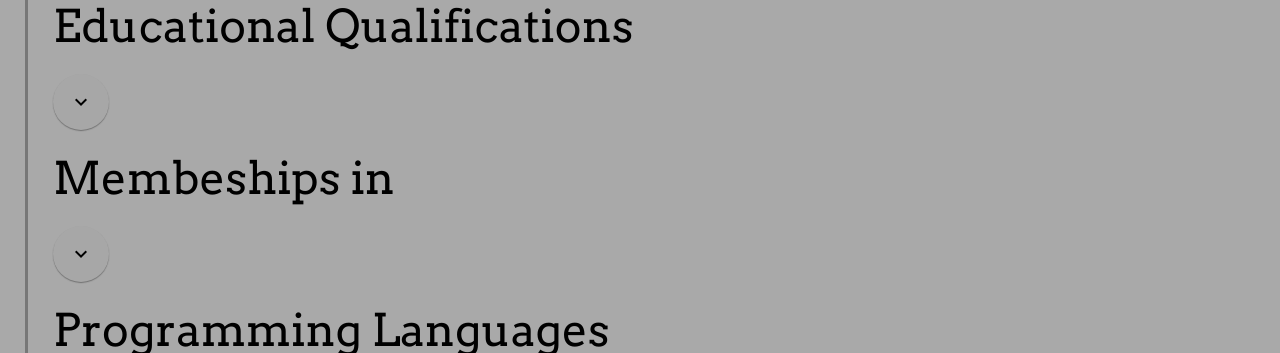
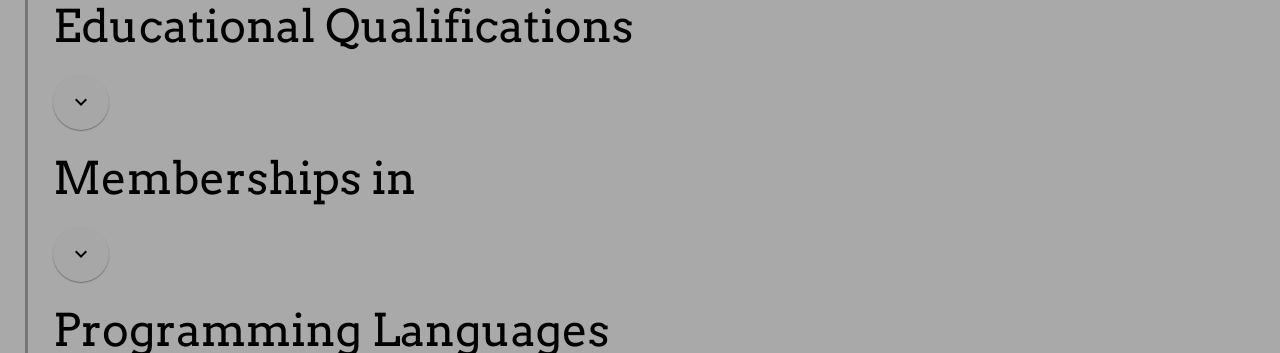
Before and after one commit to sonu-sai/My_Portfolio, a plain HTML site: page index.html in a window 1280 px wide. Shown: the part 447-800 px from the top of the page. Drawn offline with nearby package versions, Linux system fonts and the light colour scheme.

Commit message:
spelling mistake

```diff
--- a/index.html
+++ b/index.html
@@ -63,7 +63,7 @@
         <b>SSLC</b> 95% Mark
       </p>
     </div>
-    <h2 class="subtitle">Membeships in </h2>
+    <h2 class="subtitle">Memberships in </h2>
     <button class="mdl-button mdl-js-button mdl-button--fab mdl-js-ripple-effect" id="expandMembership">
       <span class="material-icons">
         expand_more
```
